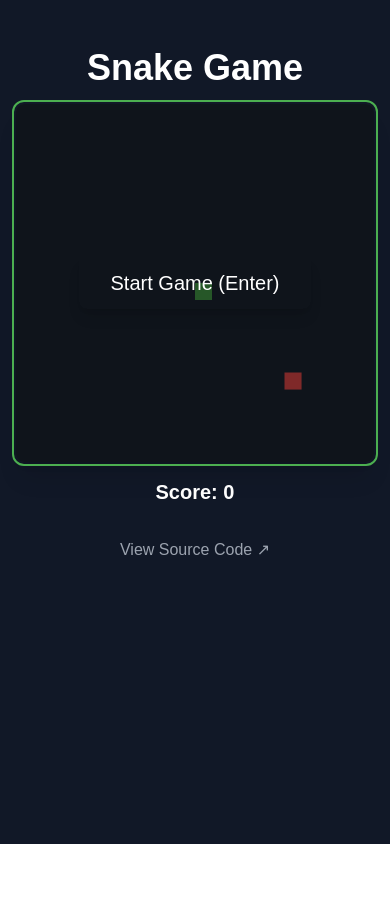
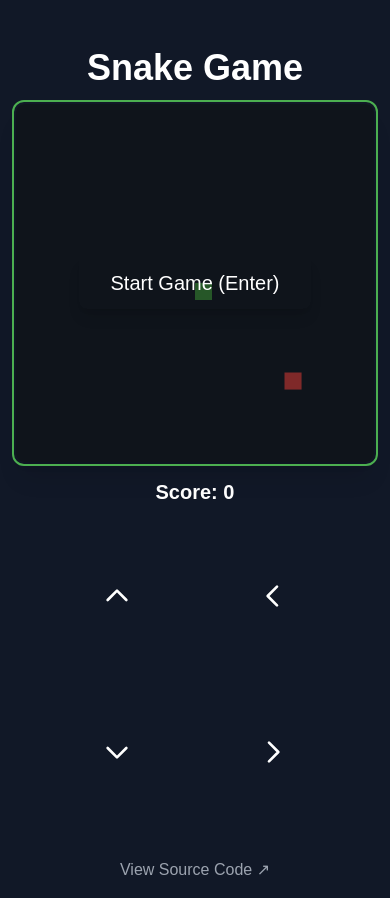
Before and after one commit to psincraian/snake-game, a Next.js app: page / in a window 390 px wide. Before the commit the page ends 844 px from the top, so only its background shows below. Built offline with nearby package versions, Linux system fonts and the light colour scheme.

Commit message:
feat: add controls

```diff
--- a/app/components/controls.tsx
+++ b/app/components/controls.tsx
@@ -1,16 +1,49 @@
-import { Direction } from "./game-board";
+interface ControlsProps {
+  onDirectionChange: (direction: Direction) => void;
+}
 
-type ControlsProps = {
-  onDirectionChange: (dir: Direction) => void;
-};
+export function Controls({ onDirectionChange }: ControlsProps) {
+  return (
+    <div className="lg:hidden grid grid-cols-2 gap-2 w-full max-w-[320px] mx-auto mt-4 px-2">
+      <button
+        className="aspect-square bg-snake/20 rounded-lg active:bg-snake/40 transition-colors"
+        onClick={() => onDirectionChange('UP')}
+        aria-label="Up"
+      >
+        <svg xmlns="http://www.w3.org/2000/svg" className="h-8 w-8 mx-auto text-white" fill="none" viewBox="0 0 24 24" stroke="currentColor">
+          <path strokeLinecap="round" strokeLinejoin="round" strokeWidth={2} d="M5 15l7-7 7 7" />
+        </svg>
+      </button>
 
-export const Controls = ({ onDirectionChange }: ControlsProps) => {
-  return (
-    <div className="mobile-controls">
-      <button onClick={() => onDirectionChange('UP')}>↑</button>
-      <button onClick={() => onDirectionChange('LEFT')}>←</button>
-      <button onClick={() => onDirectionChange('DOWN')}>↓</button>
-      <button onClick={() => onDirectionChange('RIGHT')}>→</button>
+      <button
+        className="aspect-square bg-snake/20 rounded-lg active:bg-snake/40 transition-colors"
+        onClick={() => onDirectionChange('LEFT')}
+        aria-label="Left"
+      >
+        <svg xmlns="http://www.w3.org/2000/svg" className="h-8 w-8 mx-auto text-white" fill="none" viewBox="0 0 24 24" stroke="currentColor">
+          <path strokeLinecap="round" strokeLinejoin="round" strokeWidth={2} d="M15 19l-7-7 7-7" />
+        </svg>
+      </button>
+
+      <button
+        className="aspect-square bg-snake/20 rounded-lg active:bg-snake/40 transition-colors"
+        onClick={() => onDirectionChange('DOWN')}
+        aria-label="Down"
+      >
+        <svg xmlns="http://www.w3.org/2000/svg" className="h-8 w-8 mx-auto text-white" fill="none" viewBox="0 0 24 24" stroke="currentColor">
+          <path strokeLinecap="round" strokeLinejoin="round" strokeWidth={2} d="M19 9l-7 7-7-7" />
+        </svg>
+      </button>
+
+      <button
+        className="aspect-square bg-snake/20 rounded-lg active:bg-snake/40 transition-colors"
+        onClick={() => onDirectionChange('RIGHT')}
+        aria-label="Right"
+      >
+        <svg xmlns="http://www.w3.org/2000/svg" className="h-8 w-8 mx-auto text-white" fill="none" viewBox="0 0 24 24" stroke="currentColor">
+          <path strokeLinecap="round" strokeLinejoin="round" strokeWidth={2} d="M9 5l7 7-7 7" />
+        </svg>
+      </button>
     </div>
   );
-};
+}
--- a/app/components/game-board.tsx
+++ b/app/components/game-board.tsx
@@ -141,7 +141,8 @@ export const useGameLogic = () => {
         gameState,
         score,
         startGame,
-        resetGame
+        resetGame,
+        setDirection
     };
 };
 
--- a/app/page.tsx
+++ b/app/page.tsx
@@ -2,6 +2,7 @@
 
 import { useGameLogic } from '@/app/components/game-board'
 import { useEffect } from 'react';
+import { Controls } from './components/controls';
 
 export default function Home() {
   const {
@@ -9,7 +10,8 @@ export default function Home() {
     gameState,
     score,
     startGame,
-    resetGame
+    resetGame,
+    setDirection
   } = useGameLogic();
 
   const handleKeyDown = (event: KeyboardEvent) => {
@@ -74,6 +76,8 @@ export default function Home() {
         Score: {score}
       </div>
 
+      <Controls onDirectionChange={setDirection} />
+
       <footer className="mt-8 text-gray-400">
         <a
           href="https://github.com/yourusername/snake-game"
```
